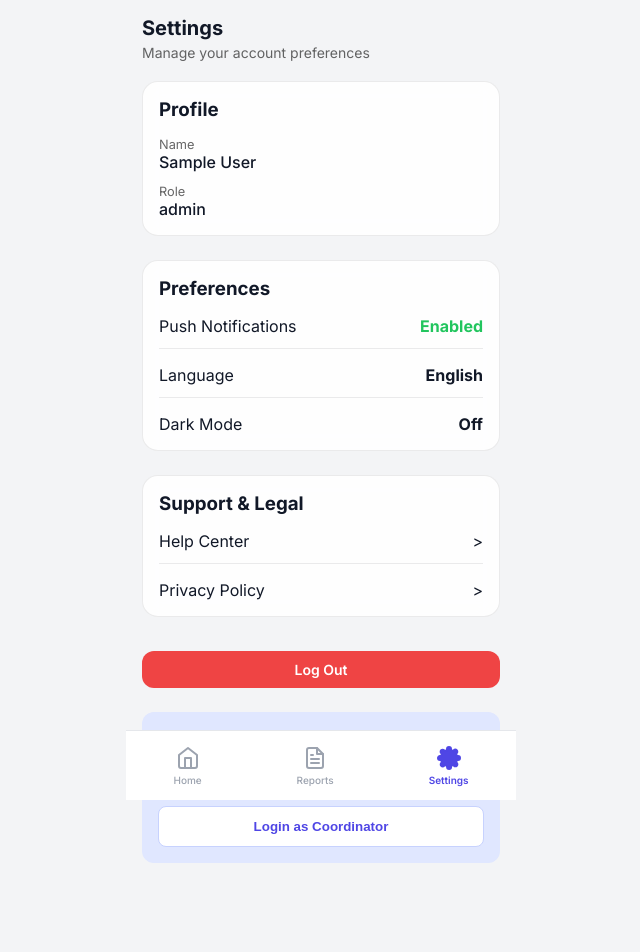
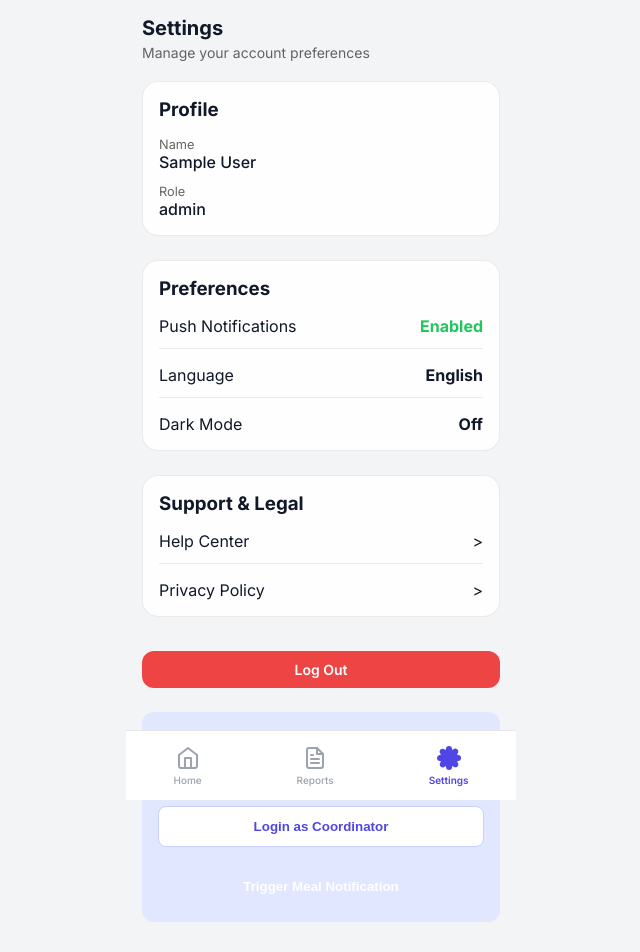
Before and after one commit to mapmywork/Projectpulse, a React app in the folder frontend/: page /settings in a window 1280 px wide. Shown: the top 952 px of the page, without its empty margins (319-959 px from the left). Built offline with nearby package versions, Linux system fonts and the light colour scheme; sample sign-in values are in the browser's storage; the HTML template or start-up script is replaced by a standard one.

Commit message:
Add trigger meal prompt button in Settings

```diff
--- a/frontend/src/pages/Settings.jsx
+++ b/frontend/src/pages/Settings.jsx
@@ -88,6 +88,19 @@ export default function Settings() {
           >
             Login as Coordinator
           </button>
+
+          <button
+            onClick={async (e) => {
+              const btn = e.target;
+              btn.innerText = "Sending...";
+              await fetch((import.meta.env.VITE_API_URL || '') + '/api/send-meal-prompt', { method: 'POST' });
+              btn.innerText = "Sent! Check WhatsApp";
+              setTimeout(() => btn.innerText = "Trigger Meal Notification", 2000);
+            }}
+            style={{ width: '100%', padding: '12px', background: 'var(--primary)', color: 'white', border: 'none', borderRadius: '8px', fontWeight: 'bold', cursor: 'pointer', marginTop: '12px' }}
+          >
+            Trigger Meal Notification
+          </button>
         </div>
       </div>
 
```
